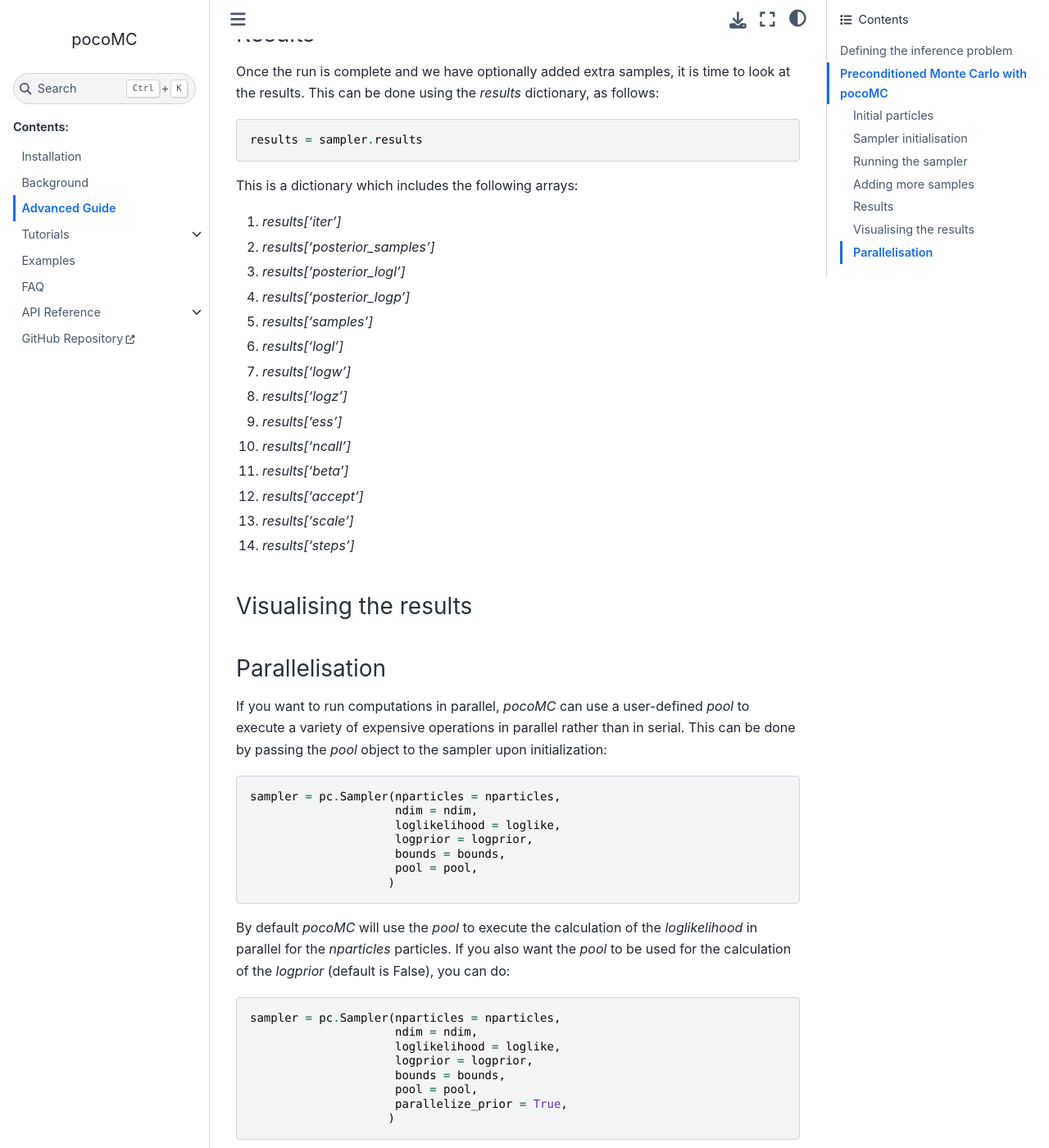
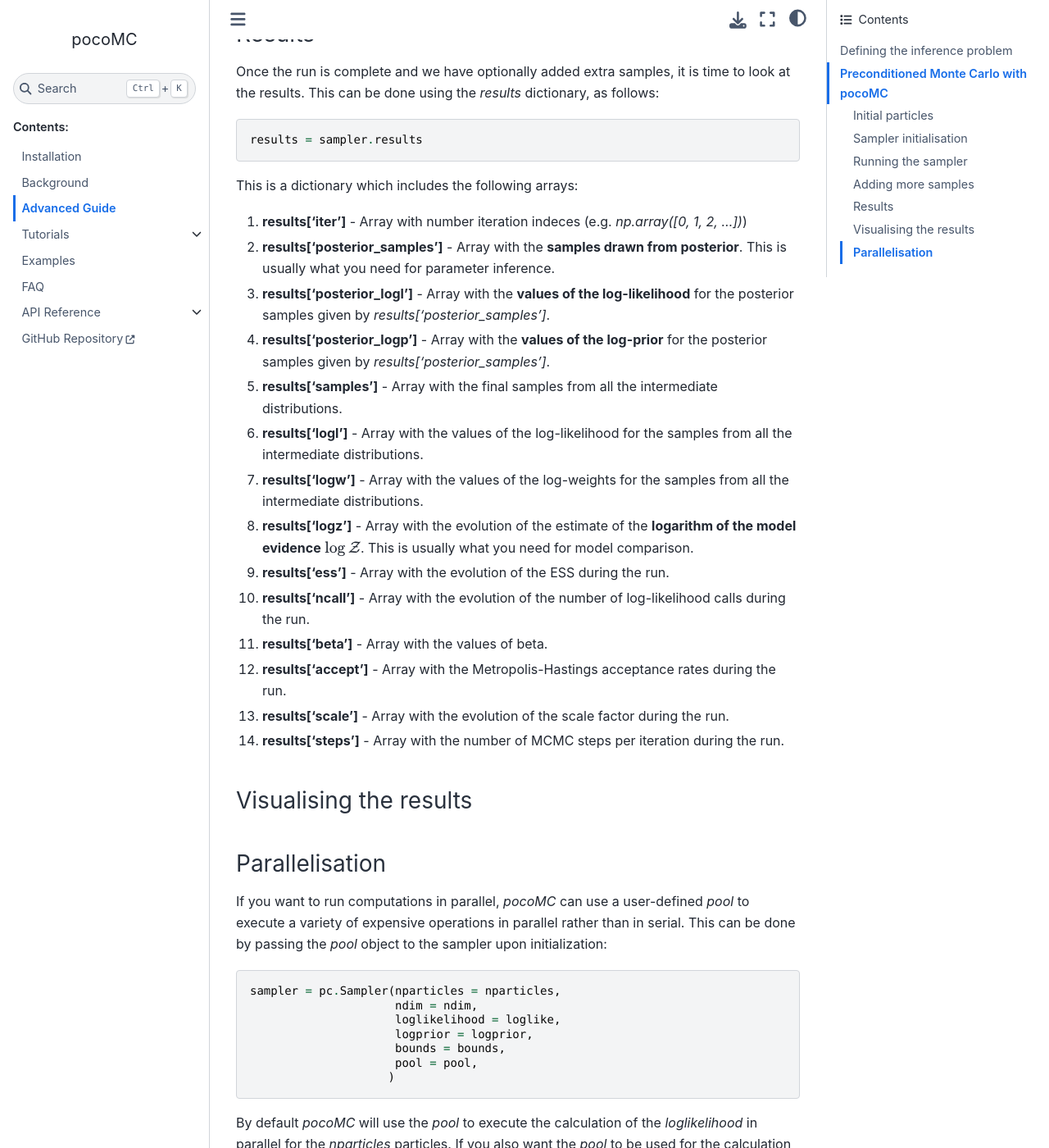
Before and after one commit to minaskar/pocomc, a Sphinx documentation site: the page built from docs/source/advanced.rst, in a window 1280 px wide and 1400 px high, scrolled down 4000 px. Shown: the whole window at 82% size. Built offline with Sphinx 7.4.7 and the Sphinx Book theme 1.1.4, drawn with Linux system fonts in a browser that asks for light colours; pages that are not in the unit, such as notebooks, are missing from menus.

Commit message:
adv guide added info

```diff
--- a/docs/source/advanced.rst
+++ b/docs/source/advanced.rst
@@ -166,20 +166,20 @@ Once the run is complete and we have optionally added extra samples, it is time
 
 This is a dictionary which includes the following arrays:
 
-1. `results['iter']`
-2. `results['posterior_samples']`
-3. `results['posterior_logl']`
-4. `results['posterior_logp']`
-5. `results['samples']`
-6. `results['logl']`
-7. `results['logw']`
-8. `results['logz']`
-9. `results['ess']`
-10. `results['ncall']`
-11. `results['beta']`
-12. `results['accept']`
-13. `results['scale']`
-14. `results['steps']`
+1. **results['iter']** - Array with number iteration indeces (e.g. `np.array([0, 1, 2, ...])`)
+2. **results['posterior_samples']** - Array with the **samples drawn from posterior**. This is usually what you need for parameter inference.
+3. **results['posterior_logl']** - Array with the **values of the log-likelihood** for the posterior samples given by `results['posterior_samples']`.
+4. **results['posterior_logp']** - Array with the **values of the log-prior** for the posterior samples given by `results['posterior_samples']`.
+5. **results['samples']** - Array with the final samples from all the intermediate distributions.
+6. **results['logl']** - Array with the values of the log-likelihood for the samples from all the intermediate distributions.
+7. **results['logw']** - Array with the values of the log-weights for the samples from all the intermediate distributions.
+8. **results['logz']** - Array with the evolution of the estimate of the **logarithm of the model evidence** :math:`\log\mathcal{Z}`. This is usually what you need for model comparison.
+9. **results['ess']** - Array with the evolution of the ESS during the run.
+10. **results['ncall']** - Array with the evolution of the number of log-likelihood calls during the run.
+11. **results['beta']** - Array with the values of beta.
+12. **results['accept']** - Array with the Metropolis-Hastings acceptance rates during the run.
+13. **results['scale']** - Array with the evolution of the scale factor during the run.
+14. **results['steps']** - Array with the number of MCMC steps per iteration during the run.
 
 
 Visualising the results
```
Also changed, not shown: 1 other file.
